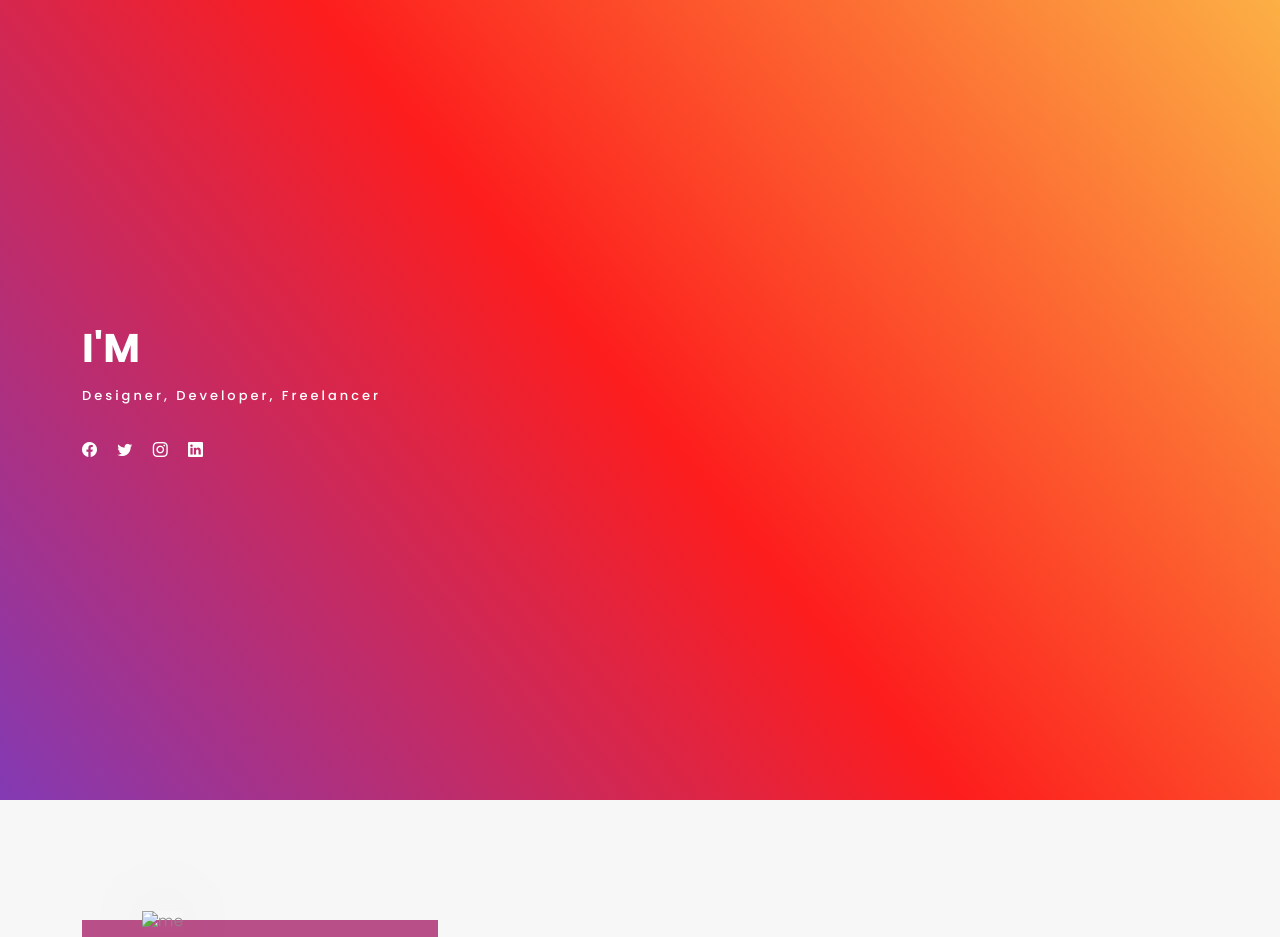
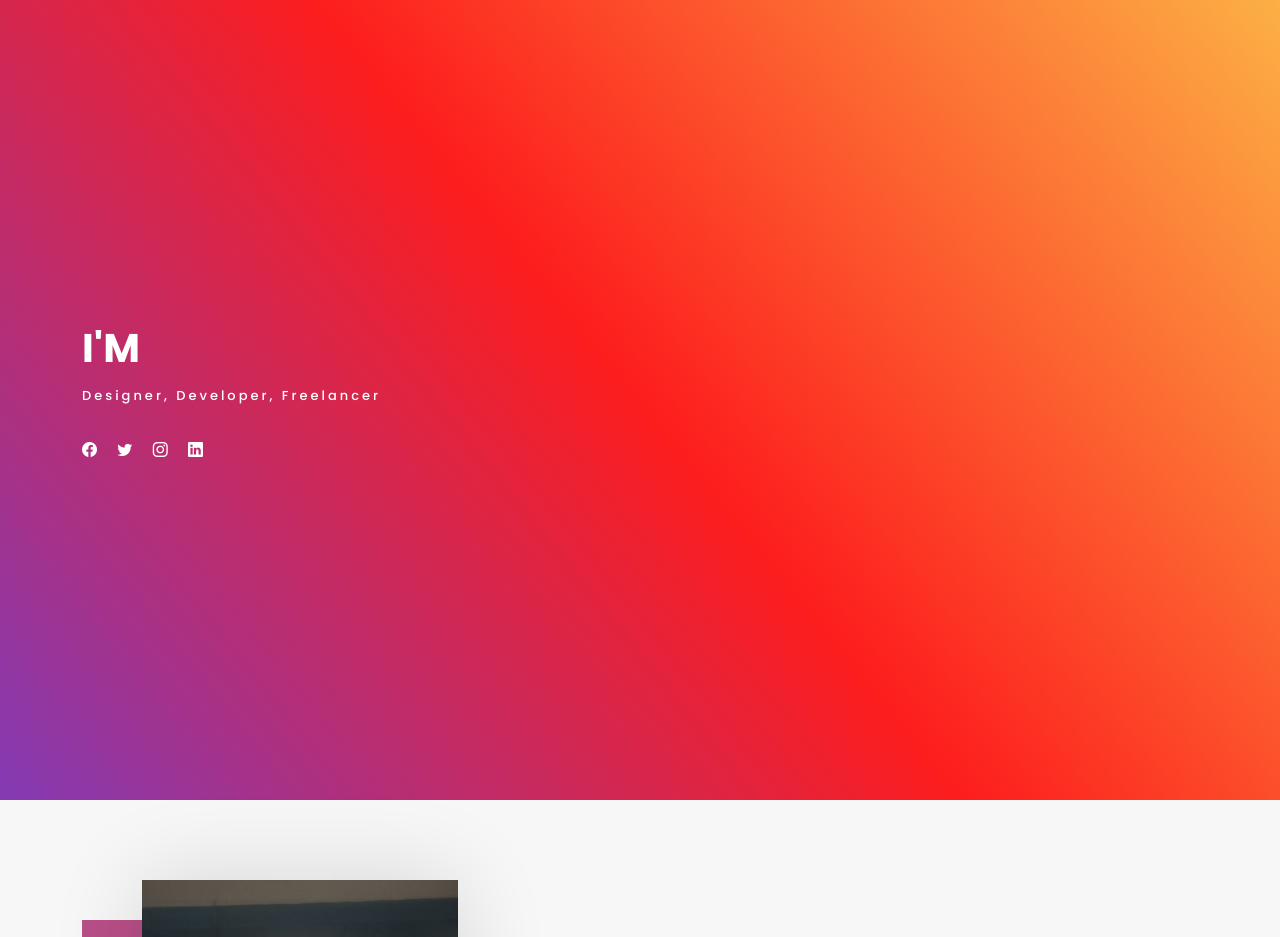
Before and after one commit to anakha12/demo2, a plain HTML site: page index.html in a window 1280 px wide. Shown: the top 937 px of the page. Drawn offline with nearby package versions, Linux system fonts and the light colour scheme; a script that the page names is missing; a web font is replaced by a local one.

Commit message:
Update index.html

```diff
--- a/index.html
+++ b/index.html
@@ -83,10 +83,7 @@
           <div class="col-lg-4 ">
             <div class="div-img-bg">
               <div class="about-img">
-                <img src="assets/img/ Drag additional files here to add them to your repository
-
-Or
-WhatsApp Image 2024-07-09 at 09.35.55_1e5e9a2d.jpg" class="img-responsive" alt="me">
+                <img src="assets/img/WhatsApp Image 2024-07-09 at 09.35.55_1e5e9a2d.jpg" class="img-responsive" alt="me">
               </div>
             </div>
           </div>
```
